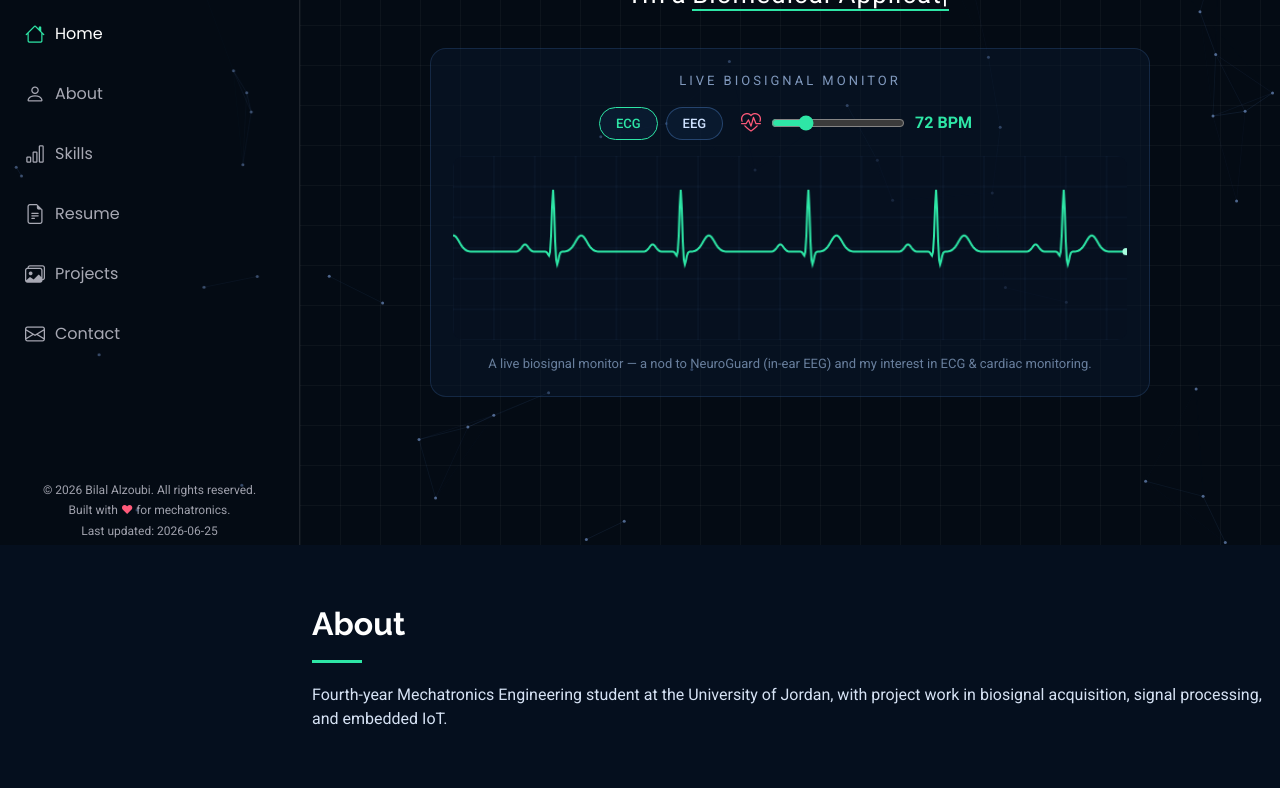
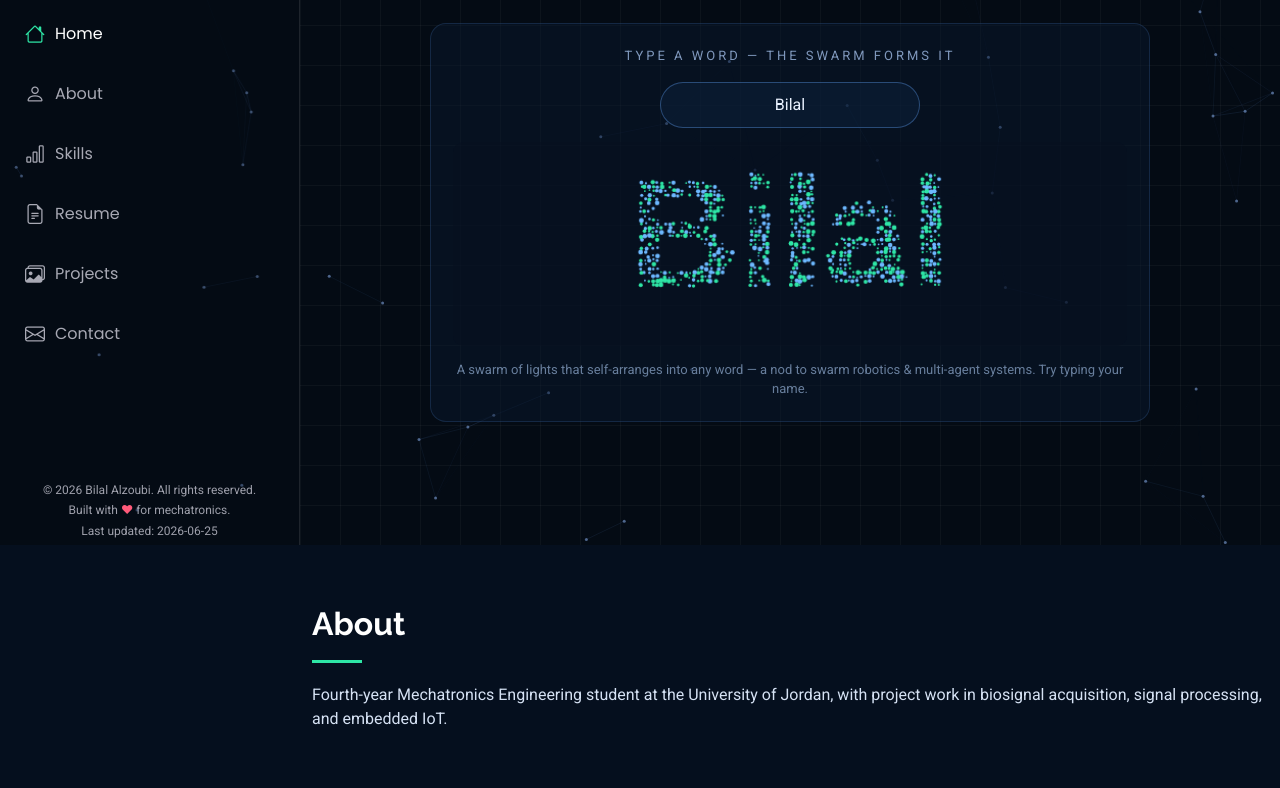
Before and after one commit to bilalalzoubi/bilalalzoubi.github.io, a plain HTML site: page index.html in a window 1280 px wide. Shown: the part 255-1043 px from the top of the page. Drawn offline with Linux system fonts and the light colour scheme; animation ran at ten frames a second.

Commit message:
Add files via upload

```diff
--- a/assets/css/main.css
+++ b/assets/css/main.css
@@ -1424,3 +1424,53 @@ body.theme-light .light-background {
 .bio-rate .out { color: #2ee6a6; font-weight: 600; min-width: 66px; text-align: left; }
 .bio-plot { width: 100%; height: auto; display: block; border-radius: 10px; background: rgba(6,16,32,0.55); }
 .bio-caption { margin-top: 14px; font-size: 13px; color: rgba(170,200,240,0.6); text-align: center; }
+
+/*--------------------------------------------------------------
+# Pen plotter (hero)
+--------------------------------------------------------------*/
+.plot-chips { display: flex; flex-wrap: wrap; gap: 8px; justify-content: center; margin-bottom: 16px; }
+.plot-chips button {
+  padding: 6px 15px; border-radius: 50px; border: 1px solid rgba(90,150,230,0.35);
+  background: rgba(13,32,58,0.6); color: #cfe2ff; font-size: 13px; font-weight: 500;
+  cursor: pointer; font-family: inherit;
+}
+.plot-chips button.on { border-color: #2ee6a6; color: #2ee6a6; }
+.bio-plot#plotBed { width: 100%; max-width: 460px; margin: 0 auto; }
+.plot-readout { display: flex; gap: 18px; justify-content: center; margin-top: 12px; font-family: var(--nav-font), monospace; font-size: 13px; color: rgba(180,210,255,0.85); }
+.plot-readout .val { color: #2ee6a6; }
+.plot-readout .muted { color: rgba(150,190,255,0.7); }
+
+/*--------------------------------------------------------------
+# Swarm name formation (hero)
+--------------------------------------------------------------*/
+.swarm-input { display: flex; justify-content: center; margin-bottom: 14px; }
+.swarm-input input {
+  width: 260px; max-width: 80%; text-align: center;
+  padding: 10px 16px; border-radius: 50px;
+  border: 1px solid rgba(90,150,230,0.4); background: rgba(13,32,58,0.6);
+  color: #eaf2ff; font-size: 16px; font-family: inherit; outline: none;
+}
+.swarm-input input:focus { border-color: #2ee6a6; }
+.swarm-input input::placeholder { color: rgba(180,210,255,0.5); }
+
+/*--------------------------------------------------------------
+# CNC plotter (hero)
+--------------------------------------------------------------*/
+.cnc-demo {
+  margin: 34px auto 0; padding: 22px; max-width: 720px;
+  border: 1px solid rgba(90,150,230,0.18); border-radius: 16px;
+  background: rgba(10,26,48,0.45);
+}
+.cnc-label {
+  letter-spacing: 3px; text-transform: uppercase; font-size: 13px;
+  color: rgba(180,210,255,0.7); margin-bottom: 16px; text-align: center;
+}
+.cnc-shapes { display: flex; gap: 8px; flex-wrap: wrap; justify-content: center; margin-bottom: 16px; }
+.cnc-shapes button {
+  padding: 6px 15px; border-radius: 50px; border: 1px solid rgba(90,150,230,0.35);
+  background: rgba(13,32,58,0.6); color: #cfe2ff; font-size: 13px; font-weight: 500;
+  cursor: pointer; font-family: inherit;
+}
+.cnc-shapes button.on { border-color: #2ee6a6; color: #2ee6a6; }
+.cnc-bed { width: 100%; max-width: 420px; height: auto; display: block; margin: 0 auto; border-radius: 12px; background: rgba(6,16,32,0.6); }
+.cnc-caption { margin-top: 14px; font-size: 13px; color: rgba(170,200,240,0.6); text-align: center; }
--- a/index.html
+++ b/index.html
@@ -92,20 +92,12 @@
         <p>I'm a <span class="typed" data-typed-items="Mechatronics Engineering Student, Biomedical Applications, Control Systems, Embedded IoT, Automation">Mechatronics Engineering Student</span><span class="typed-cursor typed-cursor--blink" aria-hidden="true"></span></p>
 
         <div class="bio-demo">
-          <div class="bio-label">Live biosignal monitor</div>
-          <div class="bio-controls">
-            <div class="bio-seg">
-              <button type="button" id="sigEcg" class="on">ECG</button>
-              <button type="button" id="sigEeg">EEG</button>
-            </div>
-            <div class="bio-rate">
-              <i class="bi bi-heart-pulse" id="hicon" aria-hidden="true"></i>
-              <input type="range" id="bpm" min="40" max="180" value="72" step="1" aria-label="Heart rate (BPM)">
-              <span class="out" id="bpmOut">72 BPM</span>
-            </div>
+          <div class="bio-label">Type a word &mdash; the swarm forms it</div>
+          <div class="swarm-input">
+            <input id="swarmWord" type="text" maxlength="14" value="Bilal" aria-label="Word for the swarm to form" autocomplete="off">
           </div>
-          <canvas class="bio-plot" id="bioPlot" width="660" height="180"></canvas>
-          <div class="bio-caption">A live biosignal monitor &mdash; a nod to NeuroGuard (in-ear EEG) and my interest in ECG &amp; cardiac monitoring.</div>
+          <canvas class="bio-plot" id="swarmCanvas" width="660" height="200"></canvas>
+          <div class="bio-caption">A swarm of lights that self-arranges into any word &mdash; a nod to swarm robotics &amp; multi-agent systems. Try typing your name.</div>
         </div>
       </div>
 
@@ -600,35 +592,45 @@
   })();
   </script>
 
-  <!-- Live biosignal monitor -->
+  <!-- Swarm name formation -->
   <script>
   (function () {
-    var cv = document.getElementById("bioPlot");
+    var cv = document.getElementById("swarmCanvas");
     if (!cv) return;
     var ctx = cv.getContext("2d"), W = cv.width, H = cv.height;
-    var bpmEl = document.getElementById("bpm"), bpmOut = document.getElementById("bpmOut"), hicon = document.getElementById("hicon");
-    var bEcg = document.getElementById("sigEcg"), bEeg = document.getElementById("sigEeg"), mode = "ecg";
-    if (bEcg) bEcg.addEventListener("click", function () { mode = "ecg"; bEcg.classList.add("on"); bEeg.classList.remove("on"); });
-    if (bEeg) bEeg.addEventListener("click", function () { mode = "eeg"; bEeg.classList.add("on"); bEcg.classList.remove("on"); });
-    if (bpmEl) bpmEl.addEventListener("input", function () { bpmOut.textContent = bpmEl.value + " BPM"; });
-    function gauss(x, m, s) { return Math.exp(-((x - m) * (x - m)) / (2 * s * s)); }
-    function ecgWave(p) { var y = 0; y += 0.10 * gauss(p, 0.18, 0.025); y -= 0.06 * gauss(p, 0.37, 0.010); y += 0.85 * gauss(p, 0.40, 0.010); y -= 0.18 * gauss(p, 0.43, 0.012); y += 0.22 * gauss(p, 0.62, 0.045); return y; }
-    function eegWave(p, t) { return 0.32 * Math.sin(2 * Math.PI * p * 6) + 0.18 * Math.sin(2 * Math.PI * p * 11 + t) + 0.10 * Math.sin(2 * Math.PI * p * 19 + t * 1.7); }
-    var pxPerSec = 150, mid = H * 0.52, amp = H * 0.40, start = null;
-    function draw(now) {
+    var off = document.createElement("canvas"), oc = off.getContext("2d");
+    off.width = W; off.height = H;
+    function sample(text) {
+      oc.clearRect(0, 0, W, H); oc.fillStyle = "#fff"; oc.textAlign = "center"; oc.textBaseline = "middle";
+      var fs = 150; oc.font = "700 " + fs + "px Arial";
+      while (oc.measureText(text).width > W * 0.86 && fs > 24) { fs -= 4; oc.font = "700 " + fs + "px Arial"; }
+      oc.fillText(text, W / 2, H / 2);
+      var d = oc.getImageData(0, 0, W, H).data, pts = [], step = 4;
+      for (var y = 0; y < H; y += step) for (var x = 0; x < W; x += step) { if (d[(y * W + x) * 4 + 3] > 128) pts.push({ x: x, y: y }); }
+      for (var i = pts.length - 1; i > 0; i--) { var j = Math.floor(Math.random() * (i + 1)), t = pts[i]; pts[i] = pts[j]; pts[j] = t; }
+      if (pts.length > 720) pts = pts.slice(0, 720);
+      return pts;
+    }
+    var parts = [];
+    function setText(text) {
+      var pts = sample(text && text.trim() ? text : " ");
+      while (parts.length < pts.length) parts.push({ x: Math.random() * W, y: Math.random() * H, c: Math.random() < 0.5 ? "#2ee6a6" : "#6db8ff", s: 0.8 + Math.random() * 1.6 });
+      parts.length = pts.length;
+      for (var i = 0; i < parts.length; i++) { parts[i].tx = pts[i].x; parts[i].ty = pts[i].y; }
+    }
+    function frame() {
       ctx.clearRect(0, 0, W, H);
-      ctx.strokeStyle = "rgba(120,170,255,0.07)"; ctx.lineWidth = 1;
-      for (var gx = 0; gx <= W; gx += 40) { ctx.beginPath(); ctx.moveTo(gx, 0); ctx.lineTo(gx, H); ctx.stroke(); }
-      for (var gy = 0; gy <= H; gy += 30) { ctx.beginPath(); ctx.moveTo(0, gy); ctx.lineTo(W, gy); ctx.stroke(); }
-      var bpm = +bpmEl.value, cycle = 60 / bpm;
-      ctx.strokeStyle = mode === "ecg" ? "#2ee6a6" : "#6db8ff"; ctx.lineWidth = 2; ctx.beginPath();
-      for (var x = 0; x < W; x++) { var t = now - (W - x) / pxPerSec; var ph = ((t / cycle) % 1 + 1) % 1; var vv = mode === "ecg" ? ecgWave(ph) : eegWave(ph, t * 2); var y = mid - vv * amp; x ? ctx.lineTo(x, y) : ctx.moveTo(x, y); }
-      ctx.stroke();
-      var phR = ((now / cycle) % 1 + 1) % 1, lead = mode === "ecg" ? ecgWave(phR) : eegWave(phR, now * 2);
-      ctx.fillStyle = mode === "ecg" ? "#aaffe0" : "#bcd8ff"; ctx.beginPath(); ctx.arc(W - 1, mid - lead * amp, 3.5, 0, 7); ctx.fill();
-      if (hicon) hicon.style.transform = "scale(" + (1 + 0.32 * Math.max(0, ecgWave(phR))).toFixed(3) + ")";
+      for (var i = 0; i < parts.length; i++) {
+        var p = parts[i];
+        p.x += (p.tx - p.x) * 0.085 + (Math.random() - 0.5) * 0.7;
+        p.y += (p.ty - p.y) * 0.085 + (Math.random() - 0.5) * 0.7;
+        ctx.fillStyle = p.c; ctx.beginPath(); ctx.arc(p.x, p.y, p.s, 0, 7); ctx.fill();
+      }
+      requestAnimationFrame(frame);
     }
-    function frame(ts) { if (start == null) start = ts; draw((ts - start) / 1000); requestAnimationFrame(frame); }
+    var inp = document.getElementById("swarmWord");
+    if (inp) inp.addEventListener("input", function () { setText(this.value); });
+    setText(inp ? inp.value : "Bilal");
     requestAnimationFrame(frame);
   })();
   </script>
```
